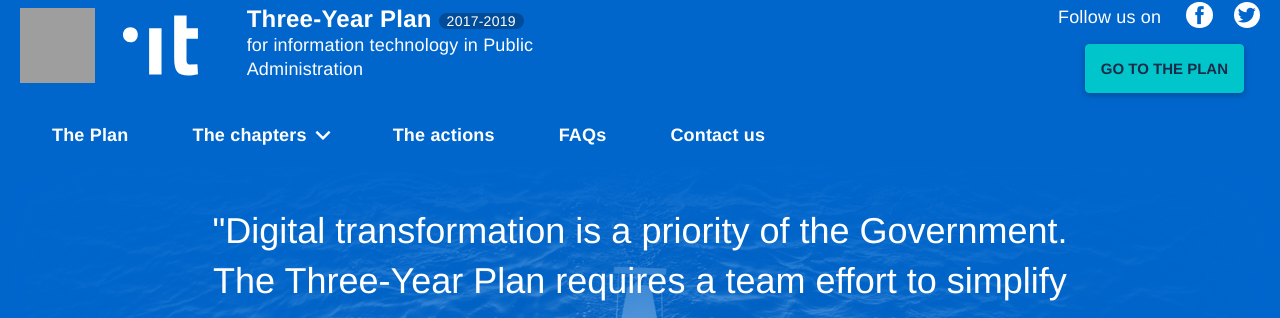
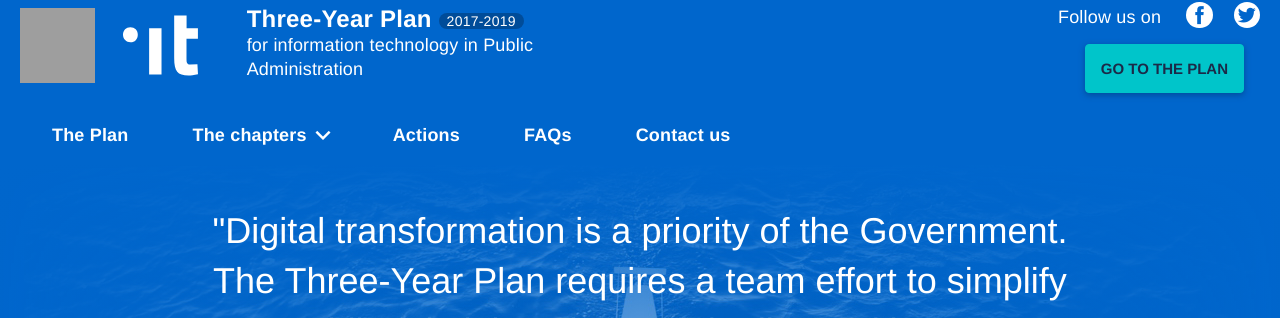
Before and after one commit to italia/pianotriennale-ict.italia.it, a Jekyll site: the page built from _pages/en/index.html, in a window 1280 px wide, cut to the strip 141-459 px from the top of the page. Built offline with Jekyll 4.4.1, drawn with Linux system fonts in a browser that asks for light colours; some web fonts are replaced; grey boxes are pictures that could not be loaded.

Commit message:
typofix actions

```diff
--- a/_data/l10n.yml
+++ b/_data/l10n.yml
@@ -287,7 +287,7 @@ en:
     cap_on_github: go to the chapter on github
     by: of
     on_: "on"
-    actions: the actions
+    actions: actions
     amministrazioni_centrali: central administrations
     amministrazioni_territoriali: territorial administrations
     tempi: times
--- a/_data/menu_items.yml
+++ b/_data/menu_items.yml
@@ -69,7 +69,7 @@ en:
       url: /en/razionalizzazione-della-spesa/
     - title: Principles for the development of digital projects
       url: /en/principi-per-lo-sviluppo-di-progetti-digitali/
-  - title: The actions
+  - title: Actions
     url: /en/azioni/
   - title: FAQs
     url: /en/faq/
```
